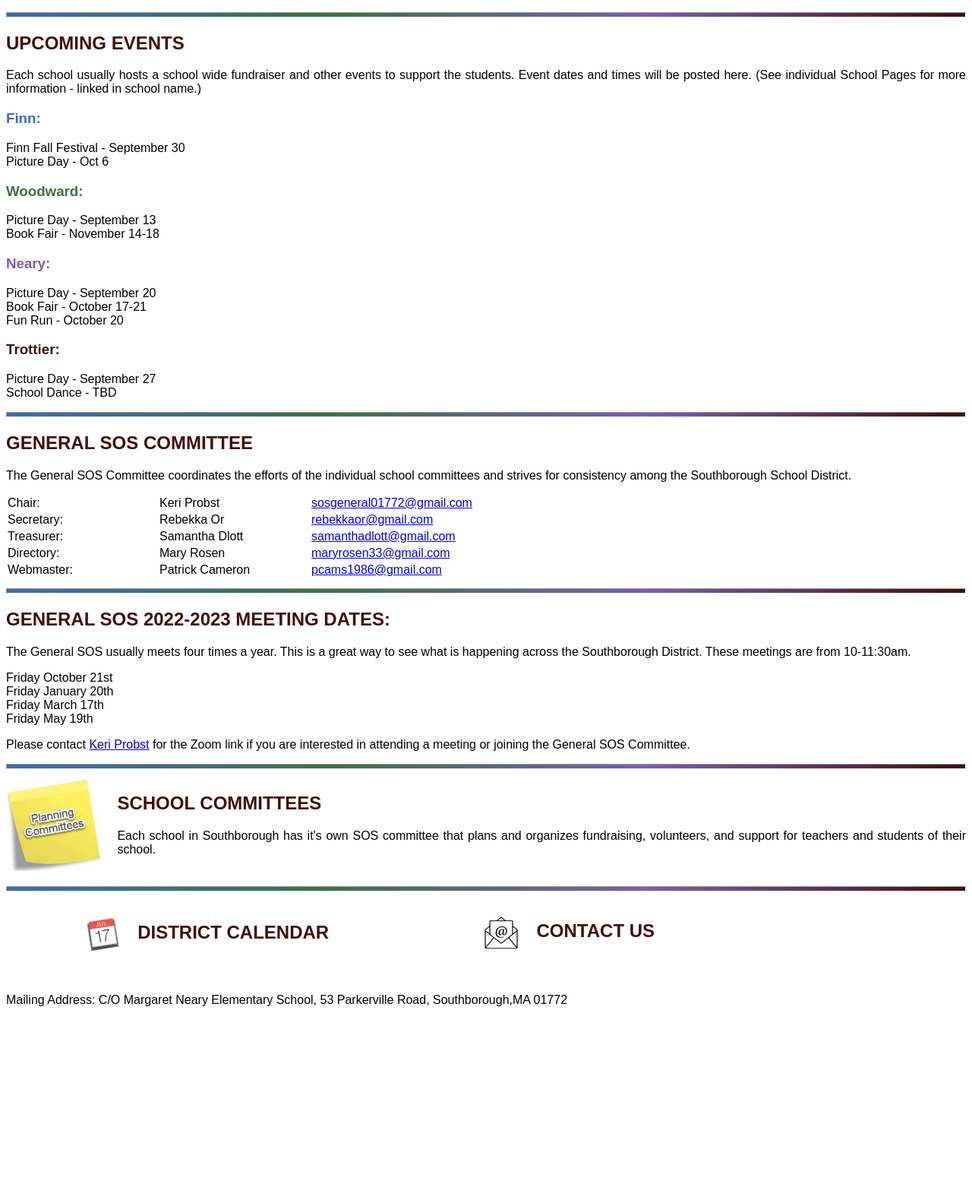
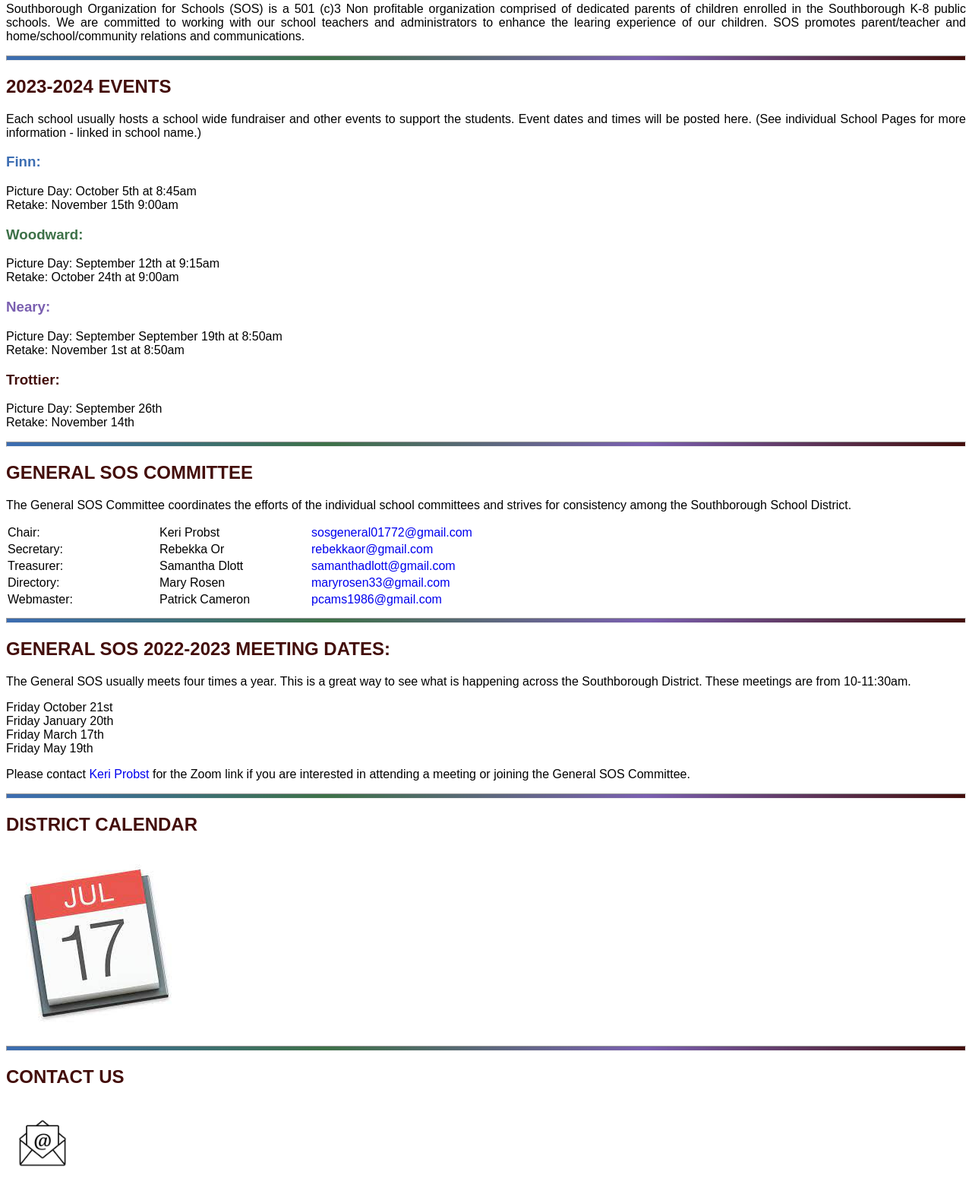
Before and after one commit to pcams86/Southborough-Organization-for-Schools, a plain HTML site: page index.html in a window 1280 px wide. Shown: the part 557-2132 px from the top of the page at 76% size. Before the commit the page ends 1898 px from the top, so only its background shows below. Drawn offline with Linux system fonts and the light colour scheme.

Commit message:
Update Events
Update events across all pages.

```diff
--- a/css/styles.css
+++ b/css/styles.css
@@ -35,8 +35,17 @@ p {
   text-align: justify;
 }
 
+h1 {
+  color: rgb(67, 14, 11);
+  text-align: center;
+}
+
 h2 {
   color: rgb(67, 14, 11);
+}
+
+a {
+  text-decoration: none;
 }
 
 a.navbar {
--- a/index.html
+++ b/index.html
@@ -23,47 +23,46 @@
       </nav>
     </header>
     <main>
-      <div class="image-wrapper">
-        <img src="images/our_mission.jpeg" alt="Our mission chalkboard image" />
-        <div class="text-content">
+      <h1>
+        C/O Margaret Neary Elementary School<br />
+        53 Parkerville Rd<br />
+        Southborough,MA 01772
+      </h1>
       <h2>OUR MISSION</h2>
       <p>
-            Southborough Organization for Schools (SOS) is a 501 (c)3 Non
-            profitable organization comprised of dedicated parents of children
-            enrolled in the Southborough K-8 public schools. We are committed to
-            working with our school teachers and administrators to enhance the
-            learing experience of our children. SOS promotes parent/teacher and
-            home/school/community relations and communications.
+        Southborough Organization for Schools (SOS) is a 501 (c)3 Non profitable
+        organization comprised of dedicated parents of children enrolled in the
+        Southborough K-8 public schools. We are committed to working with our
+        school teachers and administrators to enhance the learing experience of
+        our children. SOS promotes parent/teacher and home/school/community
+        relations and communications.
       </p>
-        </div>
-      </div>
       <hr class="page-break" />
-      <h2>UPCOMING EVENTS</h2>
+      <h2>2023-2024 EVENTS</h2>
       <p>
         Each school usually hosts a school wide fundraiser and other events to
         support the students. Event dates and times will be posted here. (See
         individual School Pages for more information - linked in school name.)
       </p>
-      <h3 class="finn-color">Finn:</h3>
+      <h3><a class="finn-color" href="finn.html">Finn:</a></h3>
       <p>
-        Finn Fall Festival - September 30 <br />
-        Picture Day - Oct 6
+        Picture Day: October 5th at 8:45am<br />
+        Retake: November 15th 9:00am
       </p>
-      <h3 class="woodward-color">Woodward:</h3>
+      <h3><a class="woodward-color" href="woodward.html">Woodward:</a></h3>
       <p>
-        Picture Day - September 13 <br />
-        Book Fair - November 14-18
+        Picture Day: September 12th at 9:15am<br />
+        Retake: October 24th at 9:00am
       </p>
-      <h3 class="neary-color">Neary:</h3>
+      <h3><a class="neary-color" href="neary.html">Neary:</a></h3>
       <p>
-        Picture Day - September 20 <br />
-        Book Fair - October 17-21 <br />
-        Fun Run - October 20
+        Picture Day: September September 19th at 8:50am<br />
+        Retake: November 1st at 8:50am
       </p>
-      <h3 class="trottier-color">Trottier:</h3>
+      <h3><a class="trottier-color" href="trottier.html">Trottier:</a></h3>
       <p>
-        Picture Day - September 27 <br />
-        School Dance - TBD
+        Picture Day: September 26th<br />
+        Retake: November 14th
       </p>
       <hr class="page-break" />
       <h2>GENERAL SOS COMMITTEE</h2>
@@ -121,43 +120,21 @@
         SOS Committee.
       </p>
       <hr class="page-break" />
-      <div class="mini-image-wrapper">
-        <img
-          src="images/planning_committee_post_it.jpeg"
-          alt="Planning committee post it logo"
-        />
-        <div>
-          <h2>SCHOOL COMMITTEES</h2>
-          <p>
-            Each school in Southborough has it's own SOS committee that plans
-            and organizes fundraising, volunteers, and support for teachers and
-            students of their school.
-          </p>
-        </div>
-      </div>
-      <hr class="page-break" />
-      <div class="centered-links">
+      <h2>DISTRICT CALENDAR</h2>
       <a
         class="link"
         href="https://ma02216193.schoolwires.net/Page/2#calendar1/20200729/month"
         target="_blank"
       >
-          <div class="mini-image-wrapper">
-            <img src="images/calendar.jpeg" alt="Calendar logo" />
-            <h2>DISTRICT CALENDAR</h2>
+        <img src="images/calendar.jpeg" />
+      </a>
+      <hr class="page-break" />
+      <h2>CONTACT US</h2>
+      <a class="link" href="mailto:sosgeneral01772@gmail.com">
+        <div class="image-wrapper">
+          <img src="images/mail_logo.jpg" alt="Mail logo" />
         </div>
       </a>
-        <a class="link" href="mailto:sosgeneral01772@gmail.com">
-          <div class="mini-image-wrapper">
-            <img src="images/mail_logo.jpg" alt="Mail logo" />
-            <h2>CONTACT US</h2>
-          </div>
-        </a>
-        <p>
-          Mailing Address: C/O Margaret Neary Elementary School, 53 Parkerville
-          Road, Southborough,MA 01772
-        </p>
-      </div>
     </main>
   </body>
 </html>
```
Also changed, not shown: finn.html (+3 -7 lines), neary.html (+4 -11 lines), trottier.html (+3 -15 lines), woodward.html (+3 -11 lines). Lines whose indentation alone changed are shown as unchanged.
